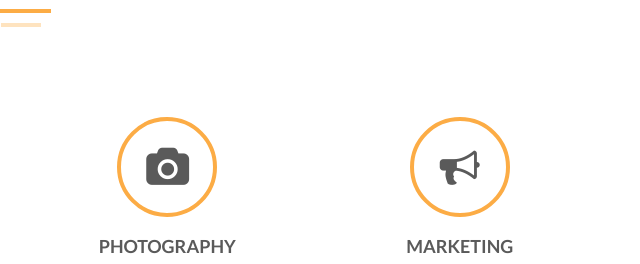
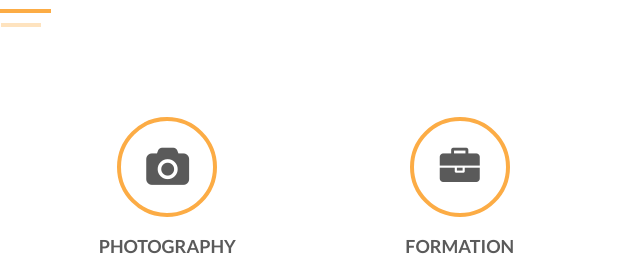
Before and after one commit to Oualid10/Site-de-Rh-, a plain HTML site: page index.html in a window 1280 px wide. Shown: the part 1995-2259 px from the top of the page, 619-1259 px from the left. Drawn offline with nearby package versions, Linux system fonts and the light colour scheme.

Commit message:
Changer une icone

```diff
--- a/index.html
+++ b/index.html
@@ -266,8 +266,8 @@
                 </div>
 
                 <div class="col-md-3 col-sm-6 service">
-                    <i class="fa fa-bullhorn"></i>
-                    <h4><strong>Marketing</strong></h4>
+                    <i class="fa fa-briefcase"></i>
+                    <h4><strong>Formation</strong></h4>
                     <p>The first line of Lorem Ipsum, "Lorem ipsum dolor sit amet..", comes from a line in section 1.10.32.</p>
                 </div>
             </div>
```
